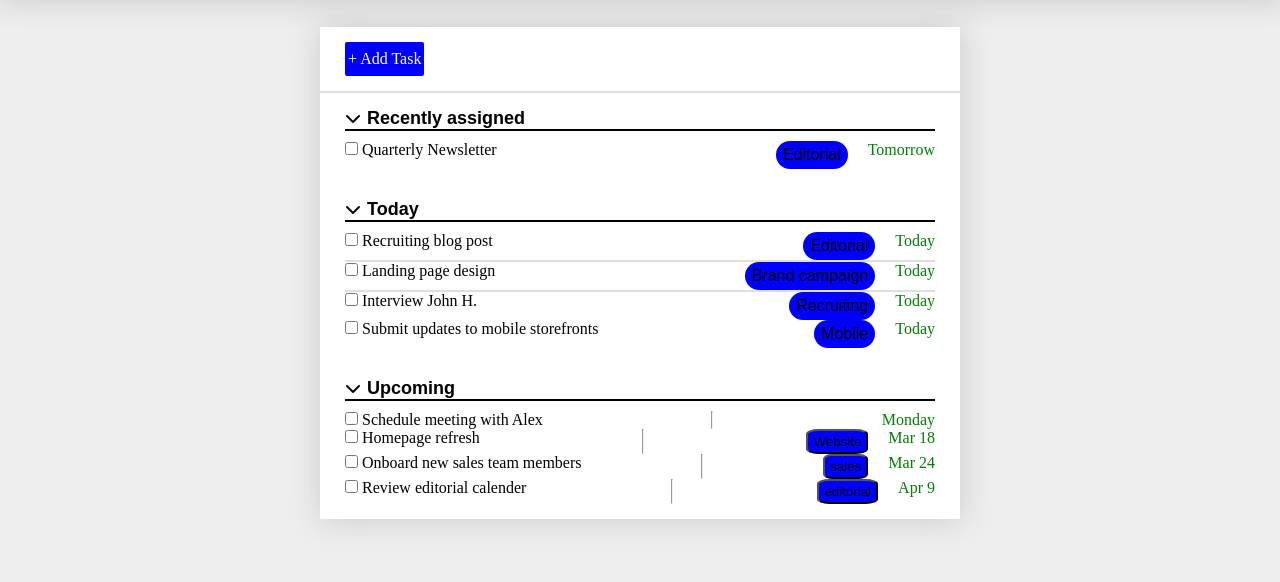
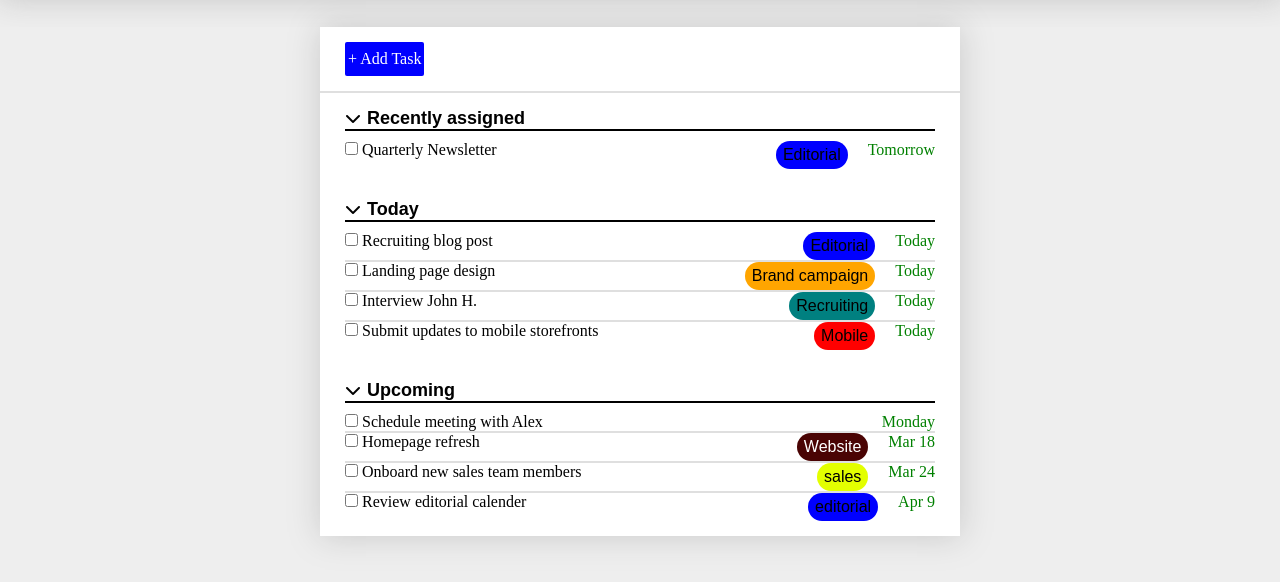
Before and after one commit to Ande12/tracy_final_exam, a plain HTML site: page index.html in a window 1280 px wide. Shown: the part 84-666 px from the top of the page. Drawn offline with Linux system fonts and the light colour scheme.

Commit message:
did some more styling

```diff
--- a/css/desktop/_section.scss
+++ b/css/desktop/_section.scss
@@ -101,7 +101,7 @@ section{
 
                 }
               }
-              .part-line .two{
+              .two{
                 display: flex;
                 justify-content: space-between;
                 .first-point{
@@ -117,7 +117,7 @@ section{
                         border-radius: 35px;
                         padding: 5px 7px;
                         font-size: 16px;
-                        background-color: $add-task-list;
+                        background-color: $brand-campaign;
                     }
                     p{
                         color: $tomo-today;
@@ -125,12 +125,60 @@ section{
 
                 }
               }
-              .part-hr{
-                height: 2px;
-                border: none;
-                background-color: rgba(128, 128, 128, 0.254);
+              .three{
+                display: flex;
+                justify-content: space-between;
+                .first-point{
+                    label{
+                        font-size: 16px;
+                    }
+                }
+                .more-info{
+                    display: flex;
+                    column-gap: 20px;
+                    button{
+                        border: none;
+                        border-radius: 35px;
+                        padding: 5px 7px;
+                        font-size: 16px;
+                        background-color: $recruiting;
+                    }
+                    p{
+                        color: $tomo-today;
+                    }
+
+                }
+              }
+              .four{
+                display: flex;
+                justify-content: space-between;
+                .first-point{
+                    label{
+                        font-size: 16px;
+                    }
+                }
+                .more-info{
+                    display: flex;
+                    column-gap: 20px;
+                    button{
+                        border: none;
+                        border-radius: 35px;
+                        padding: 5px 7px;
+                        font-size: 16px;
+                        background-color: $mobile;
+                    }
+                    p{
+                        color: $tomo-today;
+                    }
+
+                }
               }
         }
+        .part-hr{
+            height: 2px;
+            border: none;
+            background-color: rgba(128, 128, 128, 0.254);
+          }
         .part-three{
             padding: 15px 25px;
             .main-heading{
@@ -149,20 +197,79 @@ section{
                 border: 0.25px solid #000;
                 margin-bottom: 10px;
               }
-              .part-line{
+              .part-line, .two{
                 display: flex;
                 justify-content: space-between;
+                .first-point{
+                    label{
+                        font-size: 16px;
+                    }
+                }
                 .more-info{
                     display: flex;
                     column-gap: 20px;
                     button{
-                        border-radius: 20%;
-                        padding: 3px 5px;
-                        background-color: $add-task-list;
+                        color: white;
+                        border: none;
+                        border-radius: 35px;
+                        padding: 5px 7px;
+                        font-size: 16px;
+                        background-color: $website;
                     }
                     p{
                         color: $tomo-today;
                     }
+
+                }
+              }
+              .three{
+                display: flex;
+                justify-content: space-between;
+                .first-point{
+                    label{
+                        font-size: 16px;
+                    }
+                }
+                .more-info{
+                    display: flex;
+                    column-gap: 20px;
+                    button{
+                        color: #000;
+                        border: none;
+                        border-radius: 35px;
+                        padding: 5px 7px;
+                        font-size: 16px;
+                        background-color: $sales;
+                    }
+                    p{
+                        color: $tomo-today;
+                    }
+
+                }
+              }
+              .four{
+                display: flex;
+                justify-content: space-between;
+                .first-point{
+                    label{
+                        font-size: 16px;
+                    }
+                }
+                .more-info{
+                    display: flex;
+                    column-gap: 20px;
+                    button{
+                        color: #000;
+                        border: none;
+                        border-radius: 35px;
+                        padding: 5px 7px;
+                        font-size: 16px;
+                        background-color: $editorial
+                    }
+                    p{
+                        color: $tomo-today;
+                    }
+
                 }
               }
         }
--- a/index.html
+++ b/index.html
@@ -89,28 +89,30 @@
             </div>
 
             <hr class="part-hr">
-            <div class="part-line">
+            <div class="part-line three">
                 <div class="first-point">
                     <input type="checkbox" name="" id="">
                     <label for="">Interview John H.</label>
                 </div>
-                <hr class="part-hr">
+
                 <div class="more-info">
                     <button>Recruiting</button>
                     <p>Today</p>
                 </div>
             </div>
-            <div class="part-line">
+            <hr class="part-hr">
+            <div class="part-line four">
                 <div class="first-point">
                     <input type="checkbox" name="" id="">
                     <label for="">Submit updates to mobile storefronts</label>
                 </div>
-                <hr class="part-hr">
+
                 <div class="more-info">
                     <button>Mobile</button>
                     <p>Today</p>
                 </div>
             </div>
+
         </div>
         <div class="part-three">
             <div class="main-heading"><span class="chevron"><i class="fa-sharp fa-solid fa-chevron-down"></i></span>
@@ -122,40 +124,40 @@
                     <input type="checkbox" name="" id="">
                     <label for="">Schedule meeting with Alex</label>
                 </div>
-                <hr class="part-hr">
                 <div class="more-info">
                     <!-- <button class="monday-spe">Mobile</button> -->
                     <p class="para-spe">Monday</p>
                 </div>
             </div>
-            <div class="part-line">
+
+            <hr class="part-hr">
+            <div class="part-line two">
                 <div class="first-point">
                     <input type="checkbox" name="" id="">
                     <label for="">Homepage refresh</label>
                 </div>
-                <hr class="part-hr">
                 <div class="more-info">
                     <button>Website</button>
                     <p class="para-spe">Mar 18</p>
                 </div>
             </div>
-            <div class="part-line">
+            <hr class="part-hr">
+            <div class="part-line three">
                 <div class="first-point">
                     <input type="checkbox" name="" id="">
                     <label for="">Onboard new sales team members</label>
                 </div>
-                <hr class="part-hr">
                 <div class="more-info">
                     <button>sales</button>
                     <p class="para-spe">Mar 24</p>
                 </div>
             </div>
-            <div class="part-line">
+            <hr class="part-hr">
+            <div class="part-line four">
                 <div class="first-point">
                     <input type="checkbox" name="" id="">
                     <label for="">Review editorial calender</label>
                 </div>
-                <hr class="part-hr">
                 <div class="more-info">
                     <button>editorial</button>
                     <p class="para-spe">Apr 9</p>
```
Also changed, not shown: css/style.css, 1 other file.
